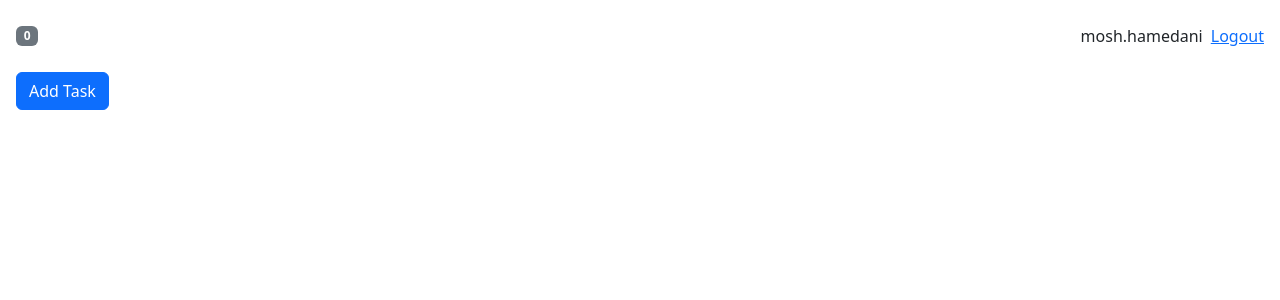
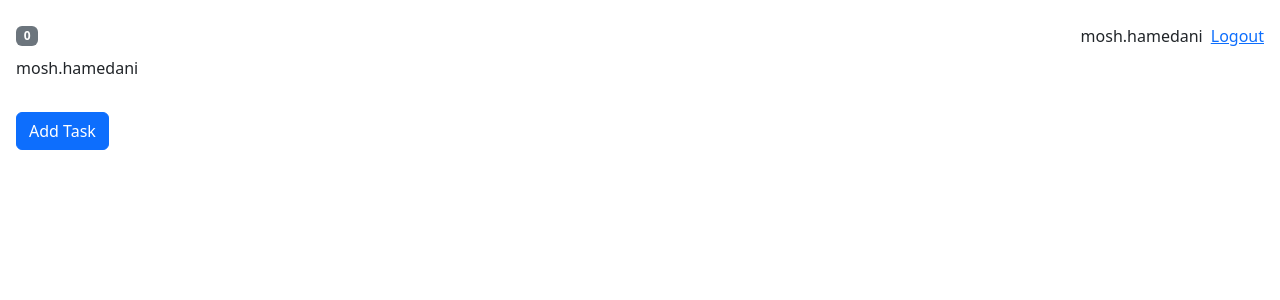
Before and after one commit to ThihanWinhtet/ReactByMoshPart-2, a React (Vite) app: page / in a window 1280 px wide. Both pictures are taken after a click on the link "Login". Shown: the top 300 px of the page. Built offline with nearby package versions, Linux system fonts and the light colour scheme.

Commit message:
Exercise working with context

```diff
--- a/src/App.tsx
+++ b/src/App.tsx
@@ -5,16 +5,21 @@ import taskReducer from "./state-management/Reducer/taskReducer";
 import TaskConext from "./state-management/Context/taskContext";
 import NavBar from "./state-management/NavBar";
 import HomePage from "./state-management/HomePage";
+import statusReducer from "./state-management/Reducer/statusReducer";
+import LoginContext from "./state-management/Context/loginContext";
 
 function App() {
-  let [tasks, dispatch] = useReducer(taskReducer, []);
+  let [user, loginDispatch] = useReducer(statusReducer, "");
+  let [tasks, taskDispatch] = useReducer(taskReducer, []);
 
   return (
     <>
-      <TaskConext.Provider value={{tasks, dispatch}}>
-        <NavBar/>
-        <HomePage/>
-      </TaskConext.Provider>
+      <LoginContext.Provider value={{ user, dispatch: loginDispatch }}>
+        <TaskConext.Provider value={{ tasks, dispatch: taskDispatch }}>
+          <NavBar />
+          <HomePage />
+        </TaskConext.Provider>
+      </LoginContext.Provider>
     </>
   );
 }
--- /dev/null
+++ b/src/state-management/Context/loginContext.tsx
@@ -0,0 +1,11 @@
+import React from "react";
+import { LogOut, Login } from "../Reducer/statusReducer";
+
+
+interface loginContextType {
+    user : string,
+    dispatch : React.Dispatch<Login | LogOut>
+}
+
+const LoginContext = React.createContext<loginContextType>({} as loginContextType);
+export default LoginContext;
--- a/src/state-management/HomePage.tsx
+++ b/src/state-management/HomePage.tsx
@@ -1,7 +1,15 @@
-import TaskList from './TaskList';
+import { useContext } from "react";
+import TaskList from "./TaskList";
+import LoginContext from "./Context/loginContext";
 
 const HomePage = () => {
-  return <TaskList />;
+  const {user} = useContext(LoginContext);
+  return (
+    <>
+      <p>{user}</p>
+      <TaskList />
+    </>
+  );
 };
 
 export default HomePage;
--- a/src/state-management/LoginStatus.tsx
+++ b/src/state-management/LoginStatus.tsx
@@ -1,15 +1,15 @@
-import { useReducer, useState } from "react";
+import { useContext, useReducer, useState } from "react";
 import statusReducer from "./Reducer/statusReducer";
+import LoginContext from "./Context/loginContext";
 
 const LoginStatus = () => {
-  let [user, setUser] = useReducer(statusReducer, '');
-
+  const {user, dispatch} = useContext(LoginContext);
   if (user)
     return (
       <>
         <div>
           <span className="mx-2">{user}</span>
-          <a onClick={() => setUser({type : 'LOGOUT'})} href="#">
+          <a onClick={() => dispatch({type : 'LOGOUT'})} href="#">
             Logout
           </a>
         </div>
@@ -17,7 +17,7 @@ const LoginStatus = () => {
     );
   return (
     <div>
-      <a onClick={() => setUser({type : 'LOGIN', userName : 'mosh.hamedani'})} href="#">
+      <a onClick={() => dispatch({type : 'LOGIN', userName : 'mosh.hamedani'})} href="#">
         Login
       </a>
     </div>
--- a/src/state-management/Reducer/statusReducer.tsx
+++ b/src/state-management/Reducer/statusReducer.tsx
@@ -1,9 +1,9 @@
 
-interface Login {
+export interface Login {
     type : 'LOGIN' ,
     userName : string
 }
-interface LogOut {
+export interface LogOut {
     type : 'LOGOUT'
 }
 
```
